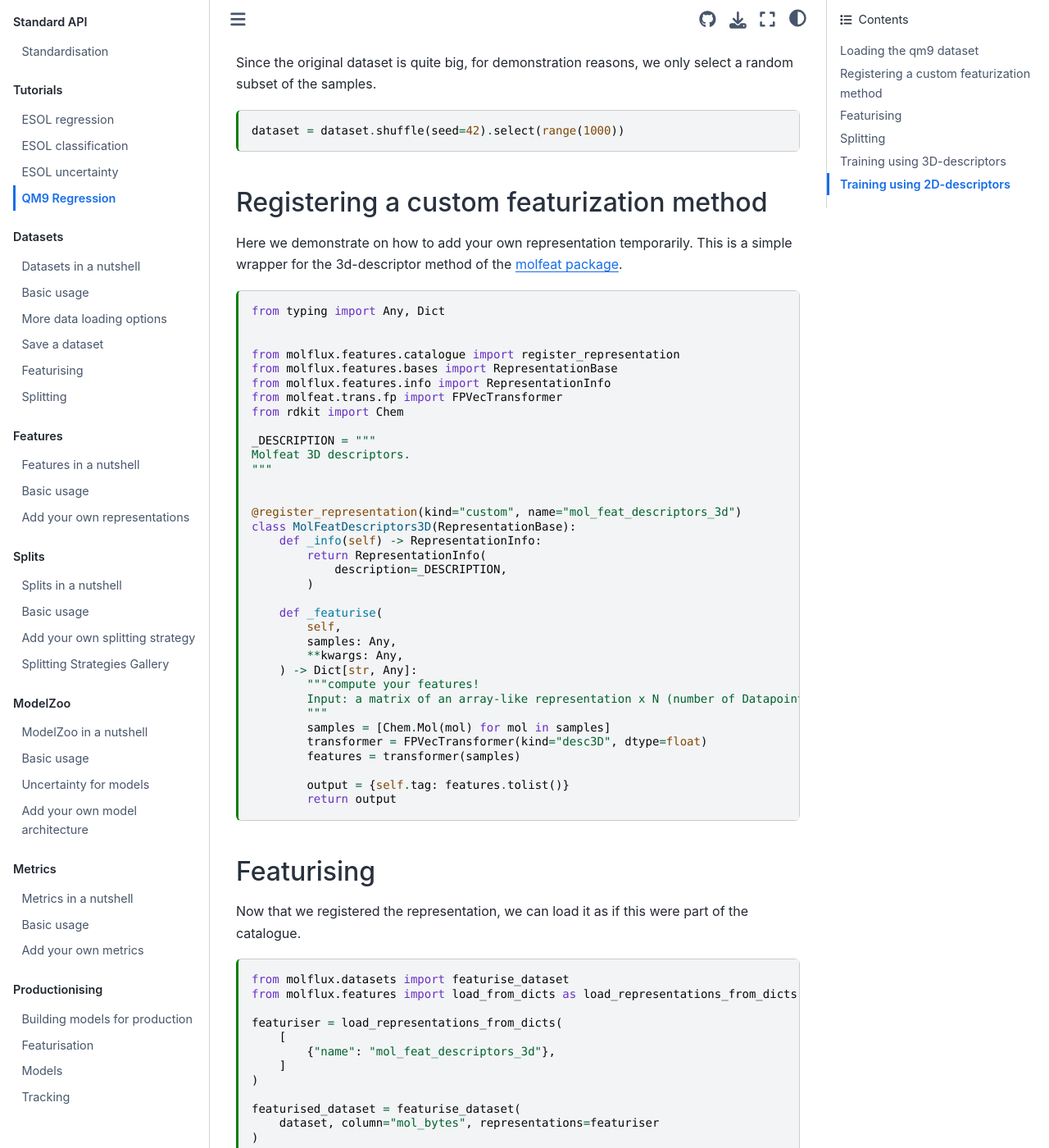
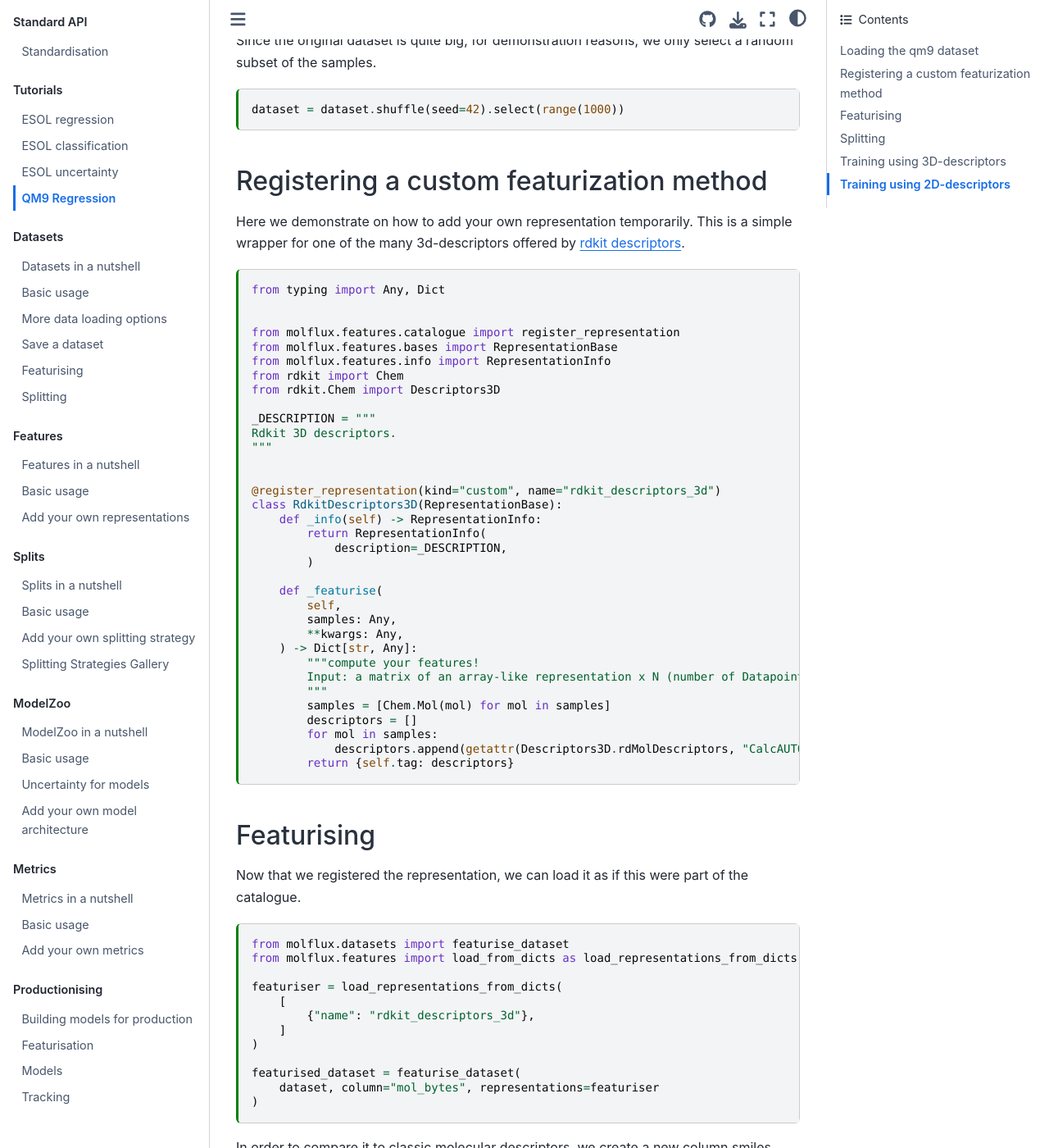
Before and after one commit to Exscientia/molflux, a Sphinx documentation site: the page built from docs/source/pages/tutorials/qm9_reg_3d.md, in a window 1280 px wide and 1400 px high, scrolled down 440 px. Shown: the whole window at 82% size. Built offline with Sphinx 7.4.7 and the Sphinx Book theme 1.1.4, drawn with Linux system fonts in a browser that asks for light colours; pages that are not in the unit, such as notebooks, are missing from menus; some of the changed text lies outside the part shown.

Commit message:
Remove molfeat from 3d example
Adding molfeat as dependency triggered many dependency conflicts, mainly related to pydantic and gcsfs dependency constraints.

````diff
--- a/docs/source/pages/tutorials/qm9_reg_3d.md
+++ b/docs/source/pages/tutorials/qm9_reg_3d.md
@@ -13,7 +13,7 @@ kernelspec:
 # QM9 Regression
 In this tutorial we provide a 3D example using the qm9-dataset. We use the 3D molecules in the dataset for featurization and train a random forest regressor to predict one of the target properties (here: `cv`, heat capacity) in the dataset.
 
-To follow along, make sure to install additional dependencies: `molflux[rdkit]` and `molfeat`.
+To follow along, make sure to install additional dependencies: `molflux[rdkit]`.
 
 ## Loading the qm9 dataset
 ```{code-cell} ipython3
@@ -29,7 +29,7 @@ dataset = dataset.shuffle(seed=42).select(range(1000))
 ```
 
 ## Registering a custom featurization method
-Here we demonstrate on how to add your own representation temporarily. This is a simple wrapper for the 3d-descriptor method of the [molfeat package](https://molfeat.datamol.io/featurizers/desc3D).
+Here we demonstrate on how to add your own representation temporarily. This is a simple wrapper for one of the many 3d-descriptors offered by [rdkit descriptors](https://www.rdkit.org/docs/source/rdkit.Chem.rdMolDescriptors.html).
 
 ```{code-cell} ipython3
 from typing import Any, Dict
@@ -38,16 +38,16 @@ from typing import Any, Dict
 from molflux.features.catalogue import register_representation
 from molflux.features.bases import RepresentationBase
 from molflux.features.info import RepresentationInfo
-from molfeat.trans.fp import FPVecTransformer
 from rdkit import Chem
+from rdkit.Chem import Descriptors3D
 
 _DESCRIPTION = """
-Molfeat 3D descriptors.
+Rdkit 3D descriptors.
 """
 
 
-@register_representation(kind="custom", name="mol_feat_descriptors_3d")
-class MolFeatDescriptors3D(RepresentationBase):
+@register_representation(kind="custom", name="rdkit_descriptors_3d")
+class RdkitDescriptors3D(RepresentationBase):
     def _info(self) -> RepresentationInfo:
         return RepresentationInfo(
             description=_DESCRIPTION,
@@ -62,11 +62,10 @@ class MolFeatDescriptors3D(RepresentationBase):
         Input: a matrix of an array-like representation x N (number of Datapoints in dataset)
         """
         samples = [Chem.Mol(mol) for mol in samples]
-        transformer = FPVecTransformer(kind="desc3D", dtype=float)
-        features = transformer(samples)
-
-        output = {self.tag: features.tolist()}
-        return output
+        descriptors = []
+        for mol in samples:
+            descriptors.append(getattr(Descriptors3D.rdMolDescriptors, "CalcAUTOCORR3D")(mol))
+        return {self.tag: descriptors}
 ```
 ## Featurising
 Now that we registered the representation, we can load it as if this were part of the catalogue.
@@ -77,7 +76,7 @@ from molflux.features import load_from_dicts as load_representations_from_dicts
 
 featuriser = load_representations_from_dicts(
     [
-        {"name": "mol_feat_descriptors_3d"},
+        {"name": "rdkit_descriptors_3d"},
     ]
 )
 
@@ -161,7 +160,7 @@ model = load_model_from_dict(
     {
         "name": "random_forest_regressor",
         "config": {
-            "x_features": ["mol_bytes::mol_feat_descriptors3_d"],
+            "x_features": ["mol_bytes::rdkit_descriptors3_d"],
             "y_features": [y_feature],
         },
     }
--- a/pyproject.toml
+++ b/pyproject.toml
@@ -110,7 +110,6 @@ docs = [
     'matplotlib',
     'catboost>=1.2.0',
     'mapie',
-    'molfeat',
 ]
 tests = [
     'coverage[toml]',
````
